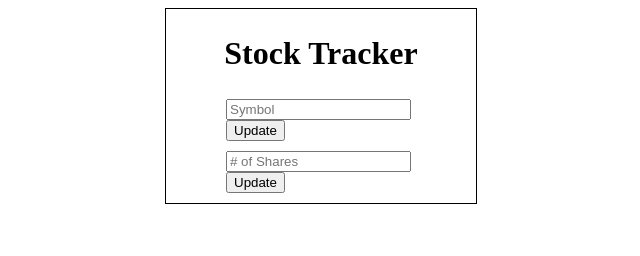
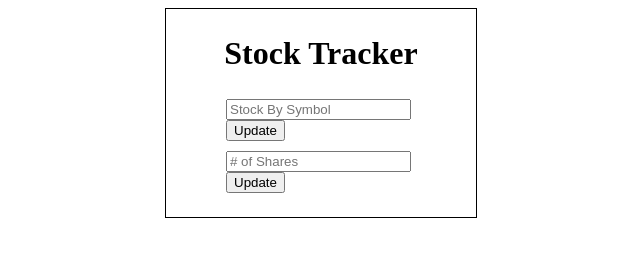
Before and after one commit to ga-wdi-exercises/stock-tracker, a plain HTML site: page index.html in a window 1280 px wide. Shown: the whole page, without its empty margins (43-683 px from the left). Drawn offline with Linux system fonts and the light colour scheme.

Commit message:
some css

```diff
--- a/index.html
+++ b/index.html
@@ -8,7 +8,7 @@
     <div id="stock-box">
       <header><h1>Stock Tracker</h1></header>
       <form id="find-symbol">
-        <input id="new-symbol-text" type="text" placeholder="Symbol"></input>
+        <input id="new-symbol-text" type="text" placeholder="Stock By Symbol"></input>
         <button id="new-symbol-button" type="submit">Update</button>
       </form>
       <form id="find-shares">
@@ -20,10 +20,9 @@
         <div id="company-price"><span id="found-price"></span></div>
         <div id="share-value"><span id="found-shares-value"></span></div>
       </div>
-
-      </div>
-      <script type="text/javascript" src="js/models/stock.js"></script>
-      <script type="text/javascript" src="js/views/stock.js"></script>
-      <script type="text/javascript" src="js/application.js"></script>
+    </div>
+    <script type="text/javascript" src="js/models/stock.js"></script>
+    <script type="text/javascript" src="js/views/stock.js"></script>
+    <script type="text/javascript" src="js/application.js"></script>
   </body>
 </html>
--- a/styles.css
+++ b/styles.css
@@ -14,6 +14,17 @@ form {
 	margin-left:50px;
 }
 
+button:hover{
+	background-color: #90EE90;
+}
+
 #output {
-	margin-left: 60px;
+	margin-left: 70px;
+	margin-top: 10px;
+	font-size: 18px;
+	padding: 2px;
 }
+
+#found-name{
+	font-weight:bold;
+}
```
Also changed, not shown: js/views/stock.js (+0 -9 lines).
